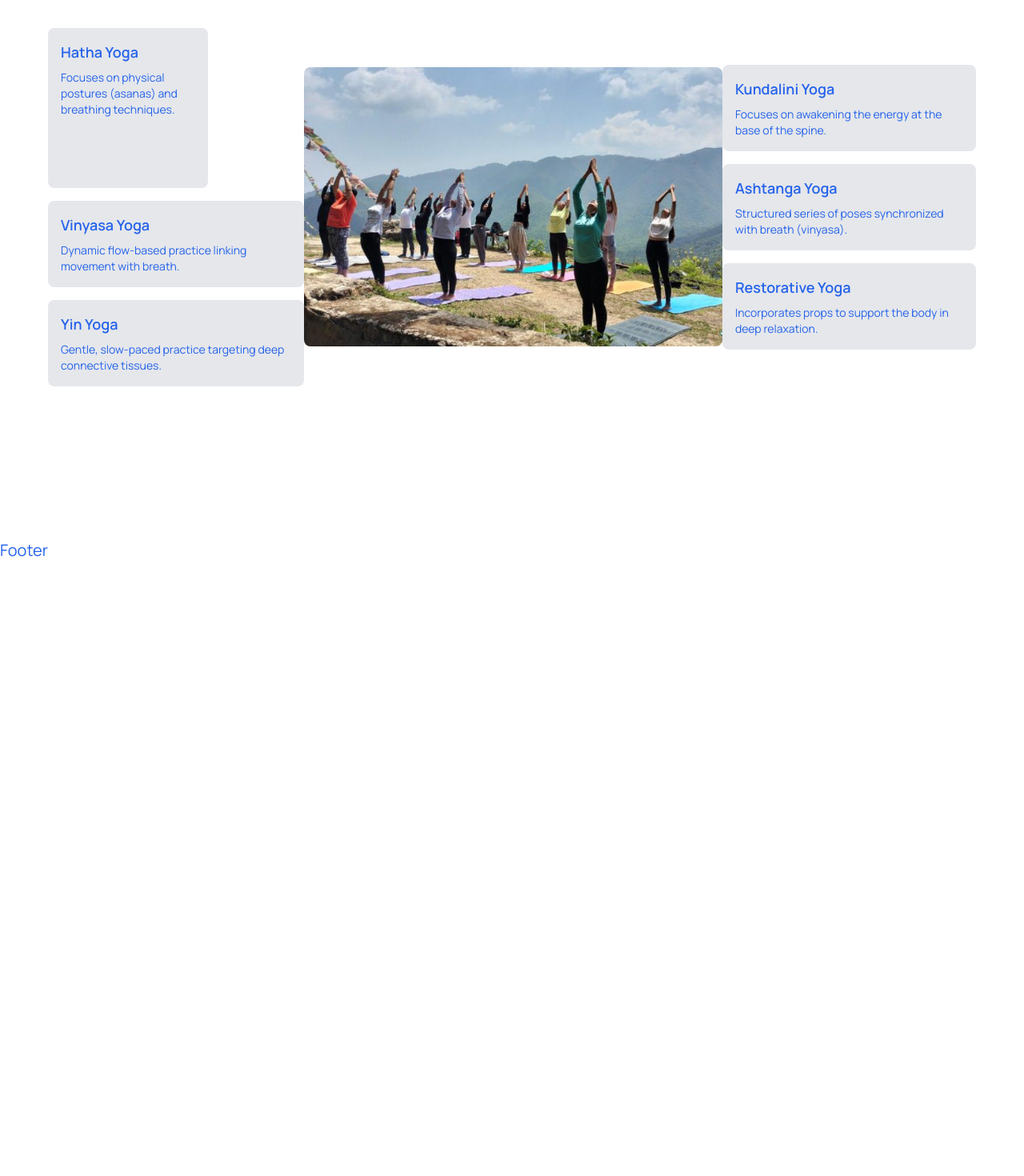
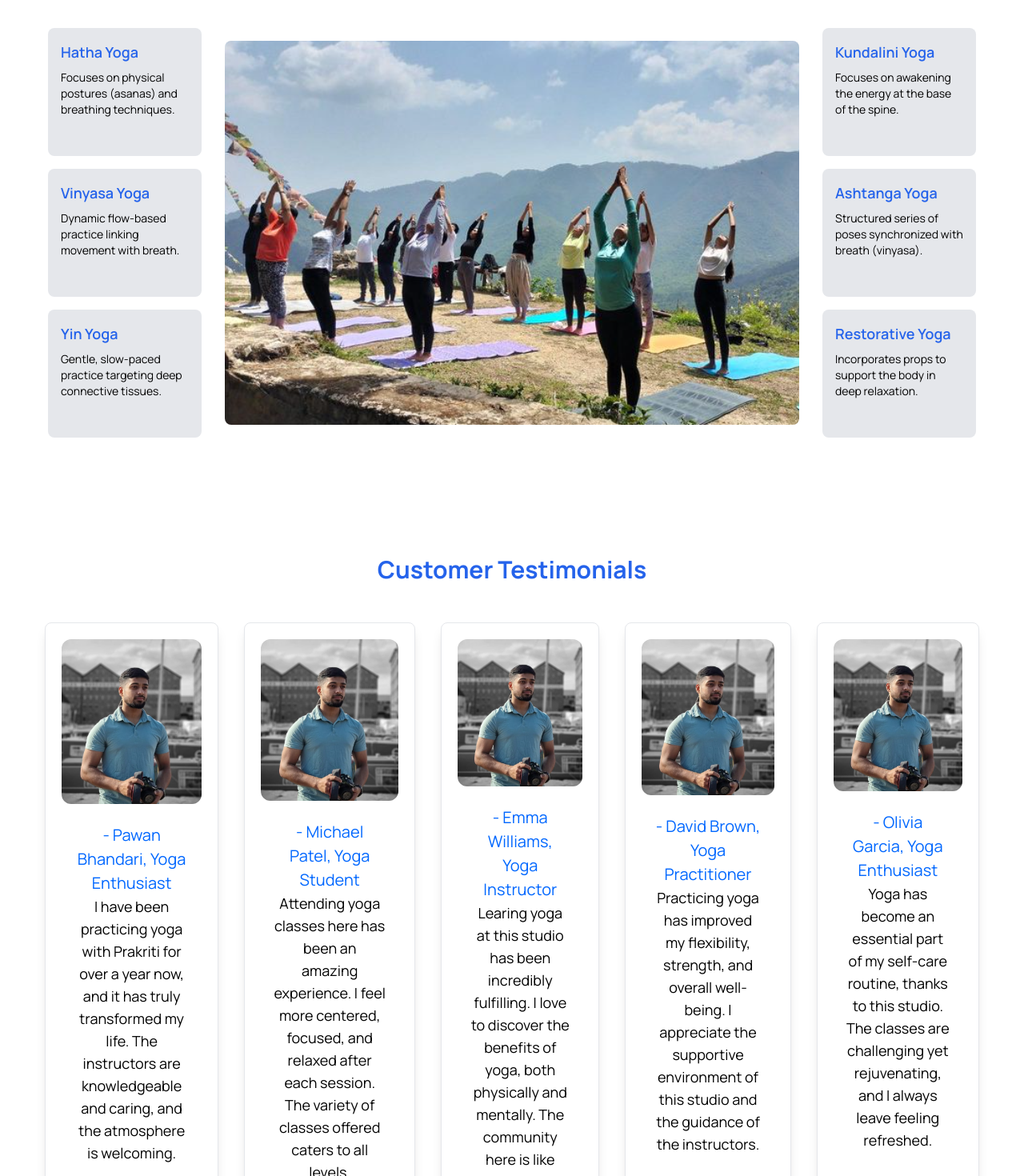
Before and after one commit to bhandaripawan8/Yoga-MERN, a React (Vite) app: page / in a window 1280 px wide. Shown: the part 3000-4470 px from the top of the page at 80% size. Before the commit the page ends 3703 px from the top, so only its background shows below. Built offline with nearby package versions, Linux system fonts and the light colour scheme.

Commit message:
testimonials done

```diff
--- a/src/Pages/Home.jsx
+++ b/src/Pages/Home.jsx
@@ -6,6 +6,7 @@ import icons1 from '../assets/images/icon01.png'
 import AboutMe from '../components/Aboutme';
 import PricingPlans from '../components/Pricing';
 import Services from './Services';
+import Testimonials from '../components/Testimonials';
 
 const Home = () => {
   return (
@@ -73,6 +74,9 @@ const Home = () => {
         <div className='p-10 mt-10'>
           <Services/>
         </div>
+        <div>
+        <Testimonials/>
+        </div>
         {/* <div className='grid grid-cols-1 md:grid-cols-2 lg:grid-cols-3 gap-5 lg:gap-[30px] mt-[30px] lg:mt-[55px]'>
             <div className='py-[30px] px-5'>
               <div className='flex items-center justify-center'>
--- a/src/Pages/Services.jsx
+++ b/src/Pages/Services.jsx
@@ -1,24 +1,24 @@
 import React from 'react';
-import Services1 from '../assets/images/services1.png'
+import Services1 from '../assets/images/services1.png';
 
 const YogaServices = () => {
     return (
         <>
-      <h2 className='text-black text-[30px] flex items-center justify-center'>Services</h2>
+            <h2 className='text-black text-[30px] flex items-center justify-center font-bold'>Services</h2>
             <section className="flex flex-col lg:flex-row items-center justify-center lg:justify-between">
                 {/* Left cards */}
                 <div className="flex flex-col lg:flex-col justify-center lg:justify-start items-center lg:items-start mb-8 lg:mb-0">
-                <div className="bg-gray-200 p-4 rounded-lg mb-4 h-[200px] w-[200px]">
+                    <div className="bg-gray-200 p-4 rounded-lg mb-4 h-40 w-48">
                         <h3 className="text-lg font-semibold mb-2">Hatha Yoga</h3>
-                    <p className="text-sm">Focuses on physical postures (asanas) and breathing techniques.</p>
+                        <p className="text-sm text-black">Focuses on physical postures (asanas) and breathing techniques.</p>
                     </div>
-                <div className="bg-gray-200 p-4 rounded-lg mb-4">
+                    <div className="bg-gray-200 p-4 rounded-lg mb-4 h-40 w-48">
                         <h3 className="text-lg font-semibold mb-2">Vinyasa Yoga</h3>
-                    <p className="text-sm">Dynamic flow-based practice linking movement with breath.</p>
+                        <p className="text-sm text-black">Dynamic flow-based practice linking movement with breath.</p>
                     </div>
-                <div className="bg-gray-200 p-4 rounded-lg">
+                    <div className="bg-gray-200 p-4 rounded-lg h-40 w-48">
                         <h3 className="text-lg font-semibold mb-2">Yin Yoga</h3>
-                    <p className="text-sm">Gentle, slow-paced practice targeting deep connective tissues.</p>
+                        <p className="text-sm text-black">Gentle, slow-paced practice targeting deep connective tissues.</p>
                     </div>
                 </div>
                 {/* Middle image */}
@@ -27,22 +27,21 @@ const YogaServices = () => {
                 </div>
                 {/* Right cards */}
                 <div className="flex flex-col lg:flex-col justify-center lg:justify-start items-center lg:items-start">
-                <div className="bg-gray-200 p-4 rounded-lg mb-4">
-                    <h3 className="text-lg font-semibold mb-2">Kundalini Yoga</h3>
-                    <p className="text-sm">Focuses on awakening the energy at the base of the spine.</p>
+                    <div className="bg-gray-200 p-4 rounded-lg mb-4 h-40 w-48">
+                        <h3 className="text-lg font-semibold mb-2 ">Kundalini Yoga</h3>
+                        <p className="text-sm text-black">Focuses on awakening the energy at the base of the spine.</p>
                     </div>
-                <div className="bg-gray-200 p-4 rounded-lg mb-4">
+                    <div className="bg-gray-200 p-4 rounded-lg mb-4 h-40 w-48">
                         <h3 className="text-lg font-semibold mb-2">Ashtanga Yoga</h3>
-                    <p className="text-sm">Structured series of poses synchronized with breath (vinyasa).</p>
+                        <p className="text-sm text-black">Structured series of poses synchronized with breath (vinyasa).</p>
                     </div>
-                <div className="bg-gray-200 p-4 rounded-lg">
+                    <div className="bg-gray-200 p-4 rounded-lg h-40 w-48">
                         <h3 className="text-lg font-semibold mb-2">Restorative Yoga</h3>
-                    <p className="text-sm">Incorporates props to support the body in deep relaxation.</p>
+                        <p className="text-sm text-black">Incorporates props to support the body in deep relaxation.</p>
                     </div>
                 </div>
             </section>
         </>
-
     );
 };
 
--- /dev/null
+++ b/src/components/Testimonials.jsx
@@ -0,0 +1,67 @@
+import React from 'react';
+import testimonials1 from '../assets/images/testimonials1.png';
+import './Testimonials.css';
+
+const Testimonials = () => {
+  const testimonialsData = [
+    {
+      "id": 1,
+      "name": "Pawan Bhandari",
+      "occupation": "Yoga Enthusiast",
+      "image": testimonials1,
+      "testimonial": "I have been practicing yoga with Prakriti for over a year now, and it has truly transformed my life. The instructors are knowledgeable and caring, and the atmosphere is welcoming."
+    },
+    {
+      "id": 2,
+      "name": "Michael Patel",
+      "occupation": "Yoga Student",
+      "image": testimonials1,
+      "testimonial": "Attending yoga classes here has been an amazing experience. I feel more centered, focused, and relaxed after each session. The variety of classes offered caters to all levels."
+    },
+    {
+      "id": 3,
+      "name": "Emma Williams",
+      "occupation": "Yoga Instructor",
+      "image": testimonials1,
+      "testimonial": "Learing yoga at this studio has been incredibly fulfilling. I love to discover the benefits of yoga, both physically and mentally. The community here is like family."
+    },
+    {
+      "id": 4,
+      "name": "David Brown",
+      "occupation": "Yoga Practitioner",
+      "image": testimonials1,
+      "testimonial": "Practicing yoga has improved my flexibility, strength, and overall well-being. I appreciate the supportive environment of this studio and the guidance of the instructors."
+    },
+    {
+      "id": 5,
+      "name": "Olivia Garcia",
+      "occupation": "Yoga Enthusiast",
+      "image": testimonials1,
+      "testimonial": "Yoga has become an essential part of my self-care routine, thanks to this studio. The classes are challenging yet rejuvenating, and I always leave feeling refreshed."
+    }
+  ];
+
+  return (
+    <div className="container mx-auto">
+      <h1 className="text-3xl font-bold text-center my-8">Customer Testimonials</h1>
+      <div className="testimonials-container overflow-x-auto">
+        <div className="testimonials flex flex-nowrap justify-center">
+          {testimonialsData.map((data) => (
+            <div key={data.id} className="testimonial-card m-4 p-5 max-w-xs border rounded-lg overflow-hidden shadow-lg">
+              <img src={data.image} alt={data.name} className="w-full h-auto rounded-xl" />
+              <div className="p-4">
+                <p className="text-gray-500 text-center mt-2 text-primaryColor">- {data.name}, {data.occupation}</p>
+                <p className="text-lg text-center text-[15px] text-black">{data.testimonial}</p>
+              </div>
+            </div>
+          ))}
+        </div>
+      </div>
+    </div>
+  );
+};
+
+
+
+
+export default Testimonials;
```
Also changed, not shown: src/assets/images/testimonials1.png (added), src/components/Testimonials.css (added). Lines whose indentation alone changed are shown as unchanged.
